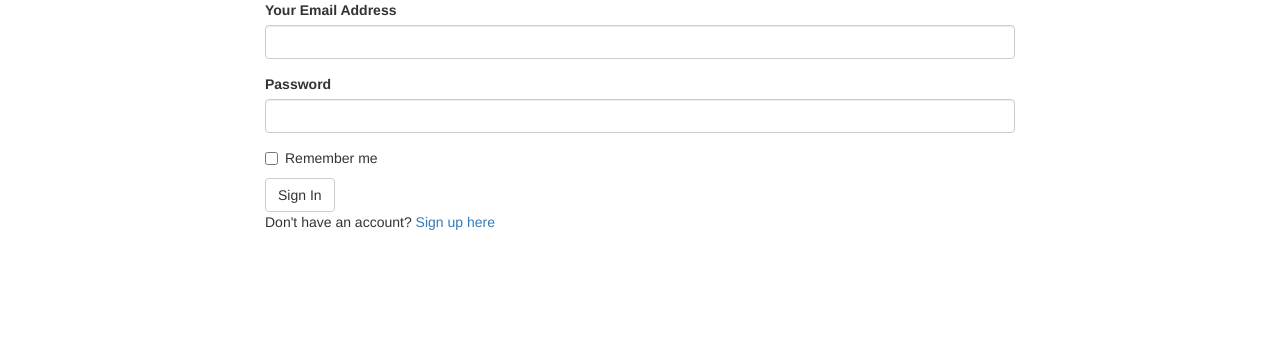
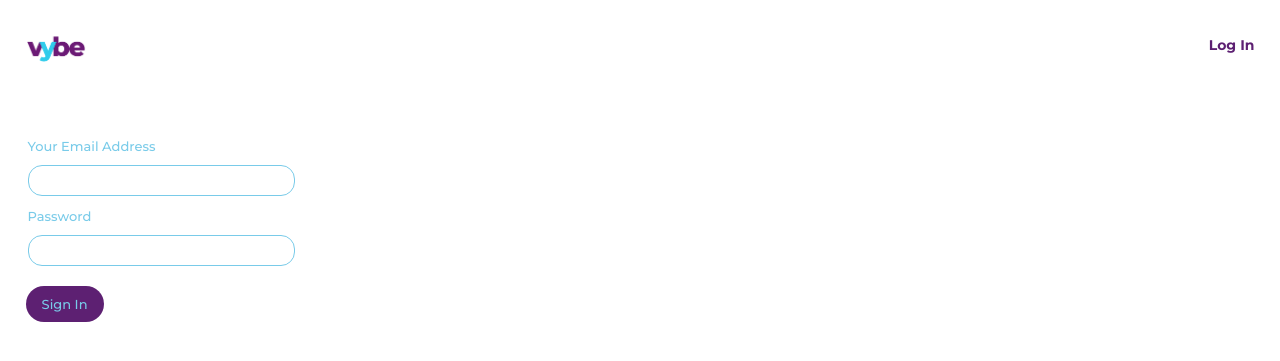
Before and after one commit to tc-mwangi/land-repo, a Flask app: page /authenticate/login in a window 1280 px wide. Shown: the top 361 px of the page. Run offline with Flask 2, Linux system fonts and the light colour scheme; some libraries are stand-ins or nearby versions.

Commit message:
restyle the login page

```diff
--- a/app/assets/style.scss
+++ b/app/assets/style.scss
@@ -120,6 +120,7 @@ fieldset {
 }
 
 .form {
+   margin-top: 4%;
    label {
       @include font($first-light,500,13px);
       margin: 4px 0;
@@ -132,6 +133,10 @@ fieldset {
       padding: 7px 10px;
       width: 20%;
       border-radius: 14px;
+      &:focus {
+         outline: 0;
+         border: 1.4px solid $main;
+      }
    }
 
    .main-btn {
--- a/app/static/css/style.css
+++ b/app/static/css/style.css
@@ -114,6 +114,10 @@ fieldset {
   padding: 0;
 }
 
+.form {
+  margin-top: 4%;
+}
+
 .form label {
   font-family: "Montserrat", sans-serif;
   color: #79cbe9;
@@ -131,6 +135,11 @@ fieldset {
   border-radius: 14px;
 }
 
+.form .input:focus {
+  outline: 0;
+  border: 1.4px solid #5d2072;
+}
+
 .form .main-btn {
   margin: 10px 0;
   background-color: #5d2072;
--- a/app/templates/auth/login.html
+++ b/app/templates/auth/login.html
@@ -1,24 +1,29 @@
-{% extends 'base.html'%}
-{% import 'bootstrap/wtf.html' as wtf%}
+{% extends 'layout.html' %}
 
 {% block content %}
-<div class="container">
-    <div class="row">
-      <div class= "col-md-2"> </div>
-      <div class="col-md-8">
-      <!--Flash message -->
-      {% for message in get_flashed_messages() %}
-        <div class="alert alert-danger">
-        <button type="button" class="close" data-dismiss="alert">&times;</button>
-        {{ message }}
-        </div>
-      {% endfor %}
-      <!-- Login form -->
-      {{wtf.quick_form(login_form)}}
-      <p> Don't have an account? <a href="{{url_for('auth.register')}}">Sign up here</a></p>
-     </div>
-     <div clas="col-md-2"> </div>
-    </div>
-</div>
 
-{% endblock%}
+   <div class="form-page">
+      {% include "nav.html" %}
+
+      <div class="form">
+         <form method='POST' action="">
+            {{ login_form.hidden_tag() }}
+            <fieldset>
+               <div>
+                  {{ login_form.email.label(class="") }}<br>
+                  {{ login_form.email(class="input") }}
+               </div>
+               <div>
+                  {{ login_form.password.label(class="") }}<br>
+                  {{ login_form.password(class="input") }}
+               </div>
+            </fieldset>
+            <div>
+               {{ login_form.submit(class="main-btn") }}
+            </div>
+         </form>
+      </div>
+
+   </div>
+
+{% endblock %}
```
Also changed, not shown: 1 other file.
